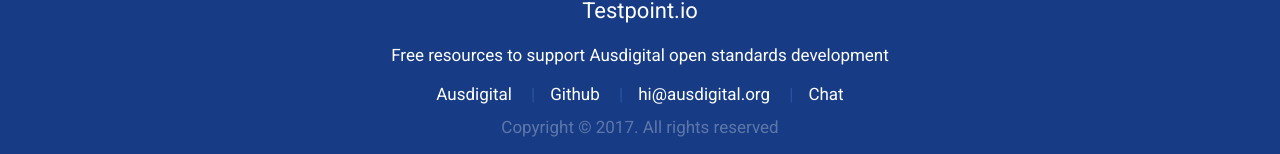
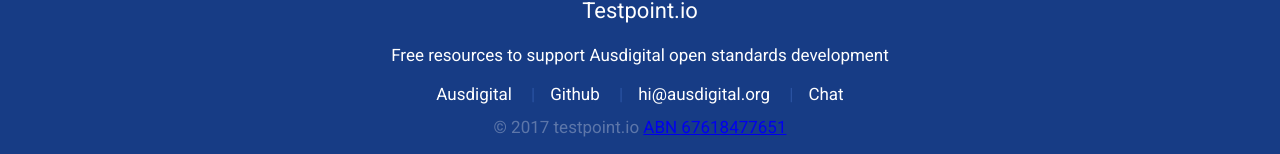
Before and after one commit to test-point/test-point.github.io, a Jekyll site: the page built from pages/home.md, in a window 1280 px wide. Shown: the part 1910-2064 px from the top of the page. Built offline with Jekyll 4.4.1, drawn with Linux system fonts in a browser that asks for light colours.

Commit message:
reflect fresh copyright

```diff
--- a/_includes/footer.html
+++ b/_includes/footer.html
@@ -1,11 +1,3 @@
-{% comment %}
-<!-- <section class="company-book-box">
-    <img src="/images/company-book-logo.png" alt="">
-    <h3>Free RESTful service registry for integrated B2B communities</h3>
-    <p>The end-user business in a B2B network will normally know to who they want to send an invoice (e.g. ABN 1234) but not where to sent it (i.e. where is ABN 1234 RESTful e-invoice end point?). Companybook.io solves that problem by providing a free registry of service end-points for every business and every service type.</p>
-    <a href="http://companybook.io/" class="btn">Check it out</a>
-</section> -->
-{% endcomment %}
 <footer class="footer">
     <a href="/" class="logo"><img src="/images/logo.png" alt="">Testpoint.io</a>
     <p class="footer-description">Free resources to support Ausdigital open standards development</p>
@@ -15,7 +7,7 @@
       <li><a href="mailto:hi@ausdigital.org">hi@ausdigital.org</a></li>
       <li><a href="https://chat.ausdigital.org">Chat</a></li>
     </ul>
-    <p class="copyright">Copyright &copy; {{ site.time | date: '%Y' }}. All rights reserved</p>
+    <p class="copyright">&copy; {{ site.time | date: '%Y' }} testpoint.io <a href="https://companybook.io/public/business/urn:oasis:names:tc:ebcore:partyid-type:iso6523:0151::67618477651/#trading-names">ABN 67618477651</a></p>
 </footer>
 <script>
     (function(i,s,o,g,r,a,m){i['GoogleAnalyticsObject']=r;i[r]=i[r]||function(){
```
